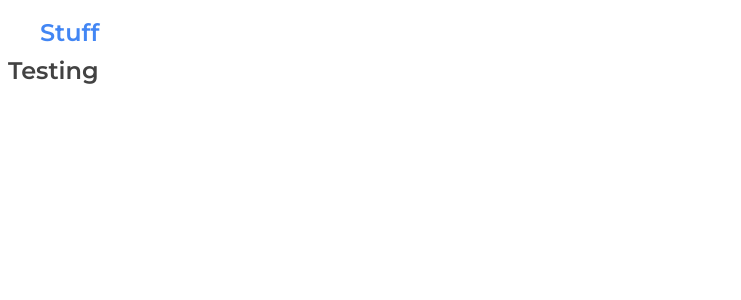
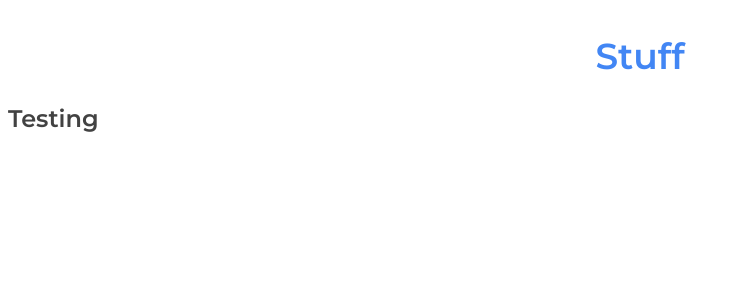
Before and after one commit to EyderACM/MERN-app, a React (Create React App) app in the folder client/: page / in a window 1280 px wide. Shown: the top 300 px of the page, without its empty margins (0-741 px from the left). Built offline with nearby package versions, Linux system fonts and the light colour scheme.

Commit message:
Add logo component

```diff
--- a/client/src/components/GlobalWrapper/GlobalWrapper.tsx
+++ b/client/src/components/GlobalWrapper/GlobalWrapper.tsx
@@ -3,6 +3,4 @@ import styled from 'styled-components';
 export const GlobalWrapper = styled.div`
   padding: 0;
   margin: 0;
-  width: 100vw;
-  height: 100vh;
 `;
--- a/client/src/components/Navbar/Navbar.tsx
+++ b/client/src/components/Navbar/Navbar.tsx
@@ -1,9 +1,9 @@
 import React from 'react';
 import { NavbarContainer } from './NavbarContainer';
-import { H1 } from '../ui/H1/H1';
+import { Logo } from '../ui/Logo/Logo';
 
 export const Navbar: React.FC = () => (
   <NavbarContainer dynamic={false}>
-    <H1 weight='semi-bold'>Stuff</H1>
+    <Logo weight='semi-bold'>Stuff</Logo>
   </NavbarContainer>
 );
--- a/client/src/components/Navbar/NavbarContainer.tsx
+++ b/client/src/components/Navbar/NavbarContainer.tsx
@@ -9,6 +9,6 @@ export const NavbarContainer = styled.div<INavbarContainerProps>`
   background: ${props => (props.dynamic ? 'blue' : '')}
   color: black;
   display: flex;
-  height: 3rem;
-  padding: 0 2rem;
+  height: 6rem;
+  justify-content: center;
 `;
--- a/client/src/components/ui/H1/H1.tsx
+++ b/client/src/components/ui/H1/H1.tsx
@@ -7,7 +7,7 @@ export interface IH1Props {
 }
 
 export const H1 = styled.div<IH1Props>`
-  color: ${props => props => fontColor(props.color)};
+  color: ${props => fontColor(props.color)};
   font-family: Montserrat;
   font-size: 24px;
   font-weight: ${props => fontWeight(props.weight)};
--- /dev/null
+++ b/client/src/components/ui/Logo/Logo.tsx
@@ -0,0 +1,6 @@
+import styled from 'styled-components';
+import { H1 } from '../H1/H1';
+
+export const Logo = styled(H1)`
+  font-size: 36px;
+`;
```
